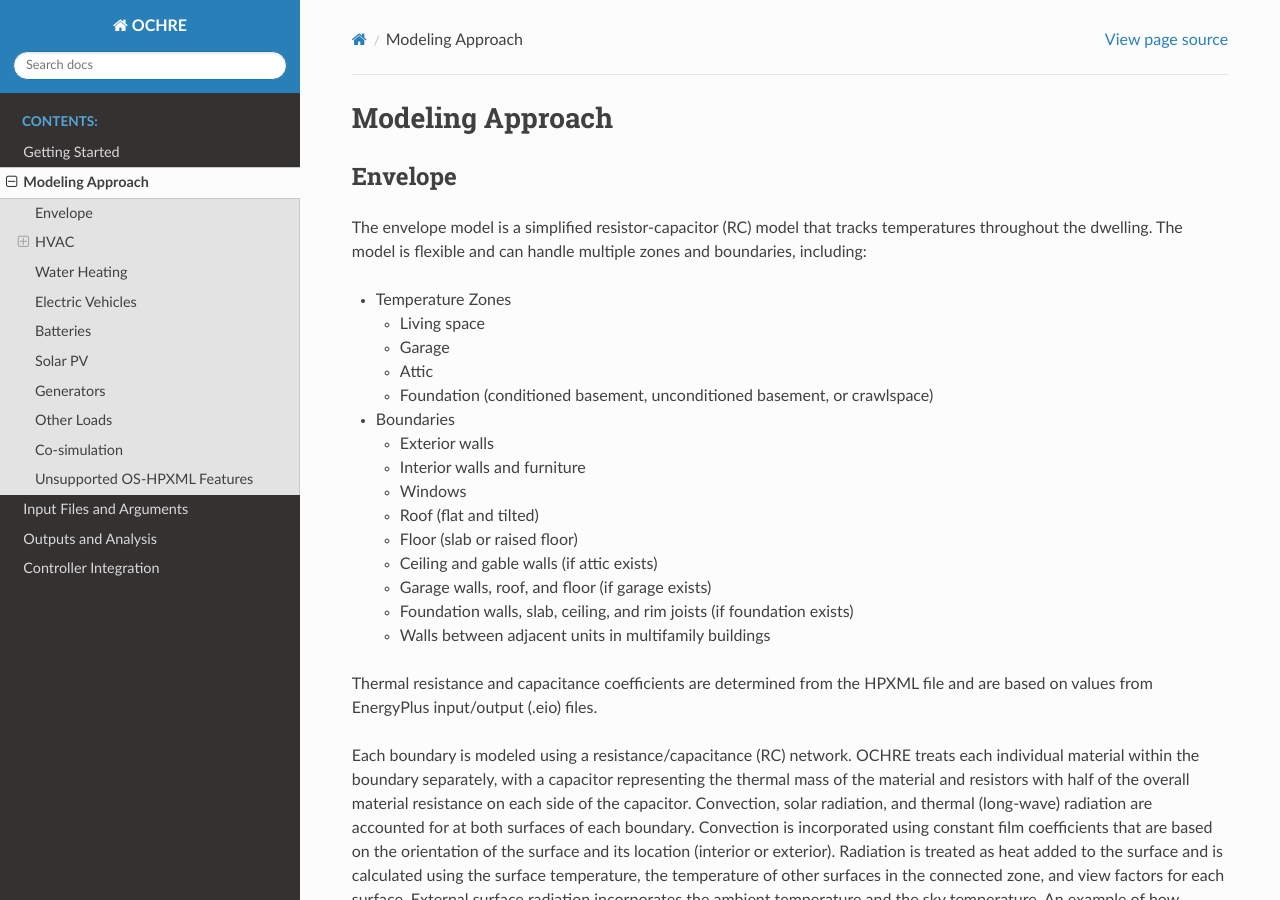
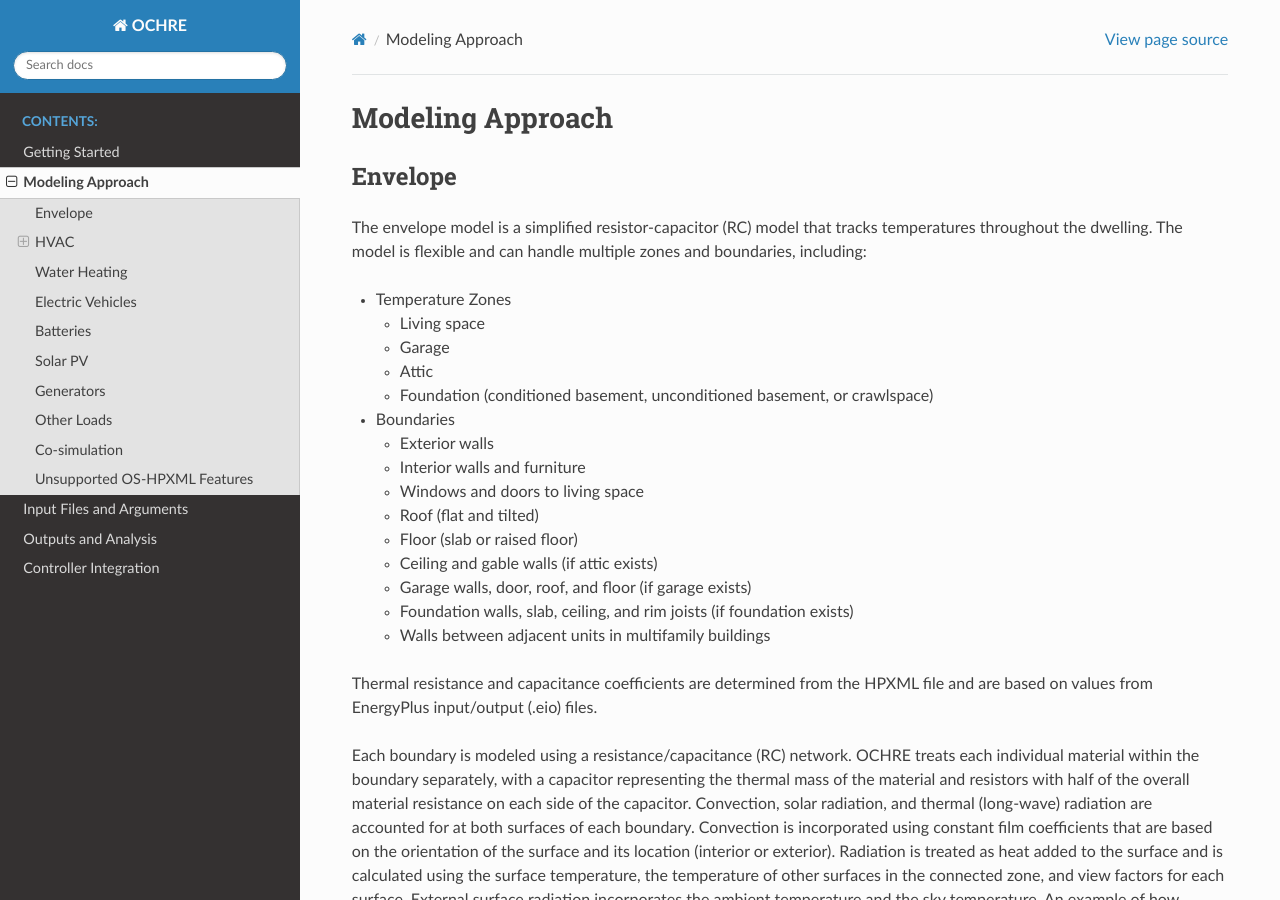
Before and after one commit to NREL/OCHRE, a Sphinx documentation site: the page built from docs/source/ModelingApproach.rst, in a window 1280 px wide and 900 px high. Built offline with Sphinx 7.4.7 and the Read the Docs theme 2.0.0, drawn with Linux system fonts in a browser that asks for light colours.

```diff
--- a/docs/source/ModelingApproach.rst
+++ b/docs/source/ModelingApproach.rst
@@ -25,7 +25,7 @@ can handle multiple zones and boundaries, including:
 
    -  Interior walls and furniture
 
-   -  Windows
+   -  Windows and doors to living space
 
    -  Roof (flat and tilted)
 
@@ -33,7 +33,7 @@ can handle multiple zones and boundaries, including:
 
    -  Ceiling and gable walls (if attic exists)
 
-   -  Garage walls, roof, and floor (if garage exists)
+   -  Garage walls, door, roof, and floor (if garage exists)
 
    -  Foundation walls, slab, ceiling, and rim joists (if foundation
       exists)
--- a/ochre/__init__.py
+++ b/ochre/__init__.py
@@ -1,4 +1,4 @@
-__version__ = "0.8.3"
+__version__ = "0.8.4"
 
 from .Simulator import Simulator
 from .Equipment import *
```
Also changed, not shown: changelog.md (+9 -0 lines).
